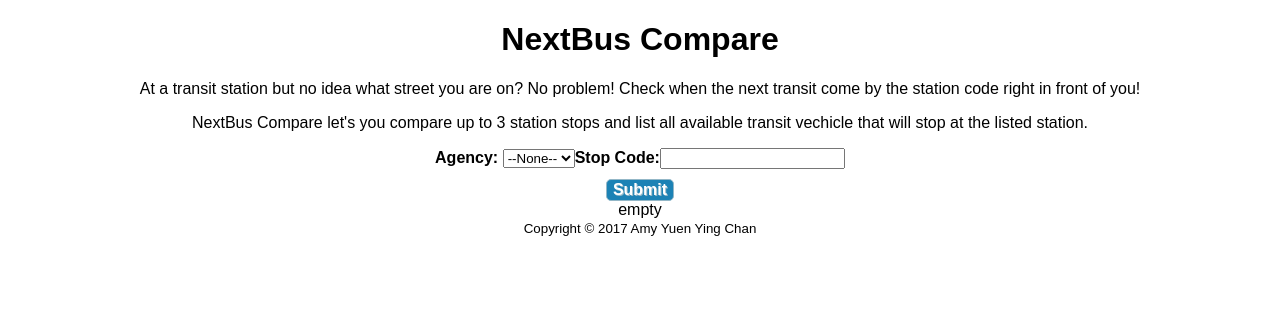
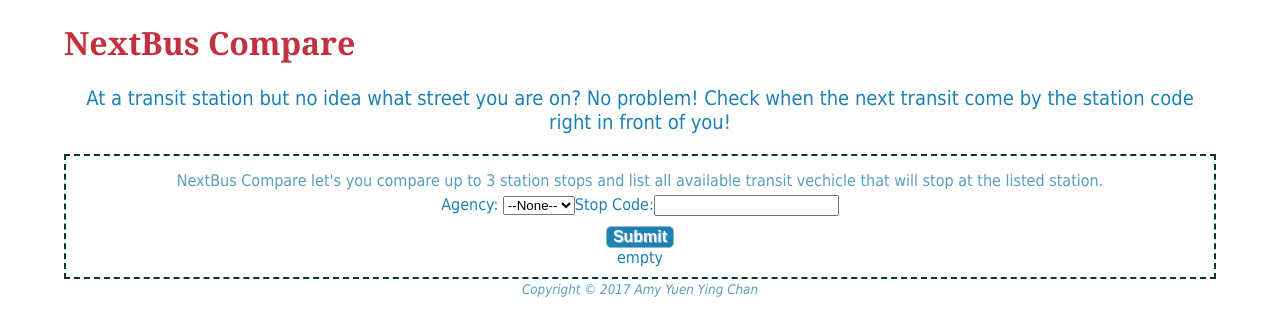
Before and after one commit to amychan331/nextbus-compare-v2, a React (Create React App) app: page / in a window 1280 px wide. Shown: the top 336 px of the page. Built offline with nearby package versions, Linux system fonts and the light colour scheme.

Commit message:
css styling

```diff
--- a/src/components/App.css
+++ b/src/components/App.css
@@ -1,46 +1,58 @@
 .App {
+    color: #1C82B5;
+    margin: auto;
     text-align: center;
-    margin: auto;
-    width: 80%;
+    width: 75%;
 }
 
-form {
-    text-align: center;
+header h1 {
+    color: #C13140;
+    font-family: 'Georgia', 'Times New Roman', serif;
+    text-align: left;
 }
 
-label {
-    font-weight: bold;
+header p {
+    color: #1C82B5;
+    font-size: 1.25em;
+    margin-bottom: 20px;
 }
 
-.error {
-    color: red;
-    font-size: .75em;
-    font-style: italic;
-    font-weight: none;
-    margin-left: 5px;
+main {
+    border: 2px dashed #063a2f;
+    height: 90%;
+    padding: 10px 0;
 }
 
-input[name="submit"] {
-    background-color: #1C82B5;
-    border: 1.5px solid #93B7C7;
-    border-radius: 5px;
-    clear: both;
-    color: white;
-    display: block;
-    font-size: 1em;
-    font-weight: bold;
-    margin: auto;
-    margin-top: 10px;
-    text-shadow: 1px 1px #93B7C7;
+main p {
+    color: #589EC1;
+    margin: 5px;
 }
 
-input[name="submit"]:hover:not([disabled]) {
-    background-color: #145D82;
+footer {
+    color: #589EC1;
+    font-style: italic;
 }
 
-input[disabled] {
-    background-color: #E5E4E2;
-    border: 1px solid #E5E4E2;
-    color: #D3D3D3;
-    text-shadow: 1px 1px #E5E4E2;
+/* Smartphones (portrait and landscape) ----------- */
+@media screen and (min-width : 320px) and (max-width : 768px) {
+    main {
+        padding: 4px 2px;
+    }
+    main .info {
+        text-align: left;
+    }
 }
+
+/* Smartphones ----------- */
+@media screen and (min-width : 320px) {
+    .App {
+        width: 95%;
+    }
+}
+
+/* Tablet ----------- */
+@media screen and (min-width : 768px) {
+    .App {
+        width: 90%;
+    }
+}
--- a/src/containers/Display.js
+++ b/src/containers/Display.js
@@ -1,4 +1,5 @@
 import React, { Component } from 'react'
+import './Display.css'
 import PropTypes from 'prop-types'
 import { connect } from 'react-redux'
 import { removeItem } from '../actions/index'
--- /dev/null
+++ b/src/containers/Form.css
@@ -0,0 +1,46 @@
+form {
+    text-align: center;
+}
+
+label {
+    margin-top: 5px;
+}
+
+/*.error {
+    color: red;
+    font-size: .75em;
+    font-style: italic;
+    font-weight: none;
+    margin-left: 5px;
+}
+
+.msg {
+    font-style: italic;
+    text-align: center;
+}*/
+
+input[name="submit"] {
+    background-color: #1C82B5;
+    border: 1.5px solid #93B7C7;
+    border-radius: 5px;
+    clear: both;
+    color: white;
+    display: block;
+    font-size: 1em;
+    font-weight: bold;
+    margin: auto;
+    margin-top: 10px;
+    text-shadow: 1px 1px #93B7C7;
+}
+
+/* Smartphones (portrait and landscape) ----------- */
+@media screen and (min-width : 320px) and (max-width : 768px) {
+    label {
+        clear: both;
+        display: block;
+    }
+    .error {
+        clear: both;
+        display: block;
+    }
+}
--- a/src/containers/Form.js
+++ b/src/containers/Form.js
@@ -1,4 +1,5 @@
 import React, { Component } from 'react'
+import './Form.css'
 import PropTypes from 'prop-types'
 import { connect } from 'react-redux'
 import { fetchJSON, fetchRefuse } from '../actions/index'
--- a/src/index.css
+++ b/src/index.css
@@ -1,5 +1,5 @@
 body {
+  font-family: Tahoma, Geneva, sans-serif;
   margin: 0;
   padding: 0;
-  font-family: sans-serif;
 }
```
Also changed, not shown: src/containers/Display.css (added).
